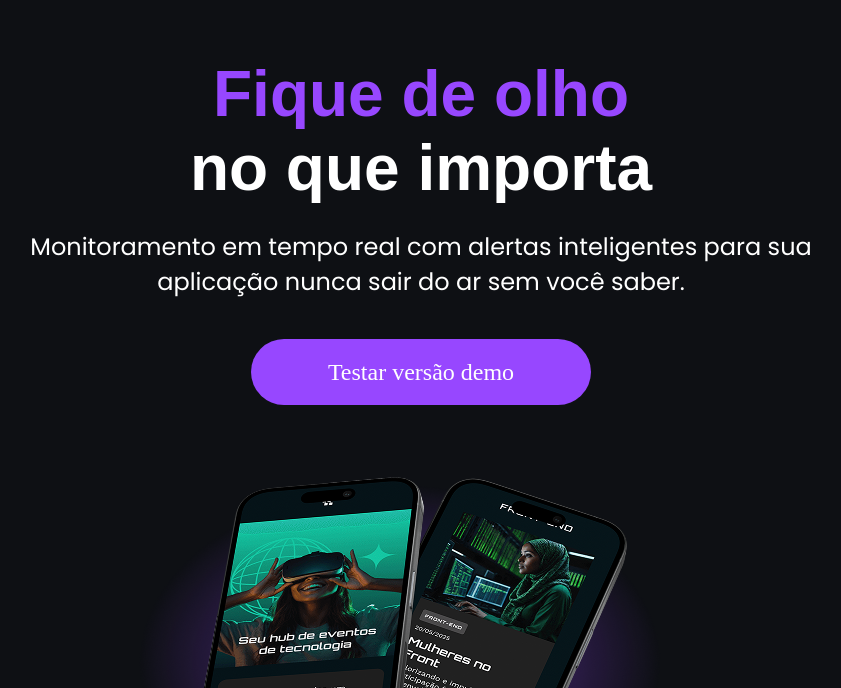
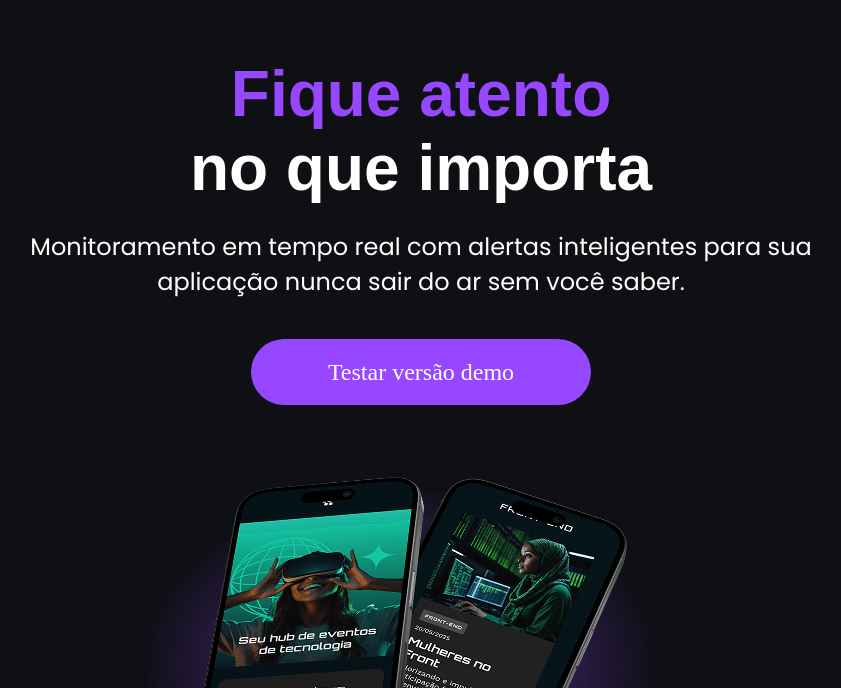
Before and after one commit to Gabrielnolasco/tecboard, a plain HTML site: page index.html in a window 1280 px wide. Shown: the part 112-800 px from the top of the page, without its empty margins (219-1060 px from the left). Drawn offline with Linux system fonts and the light colour scheme; a web font is replaced by a local one.

Commit message:
autera o titulo da pagina

```diff
--- a/index.html
+++ b/index.html
@@ -17,7 +17,7 @@
     </header>
     <main>
         <section>
-            <h1><span>Fique de olho</span> <br> no que importa</h1>
+            <h1><span>Fique atento</span> <br> no que importa</h1>
             <p>Monitoramento em tempo real com alertas inteligentes para sua aplicação nunca sair do ar sem você saber.</p>
             <a href="">Testar versão demo</a>
             <img src="img/celulares-sobrepostos-desktop.png" alt="Celulares sobrepostos mostrando telas do painel de monitoramento da Tecboard">
```
